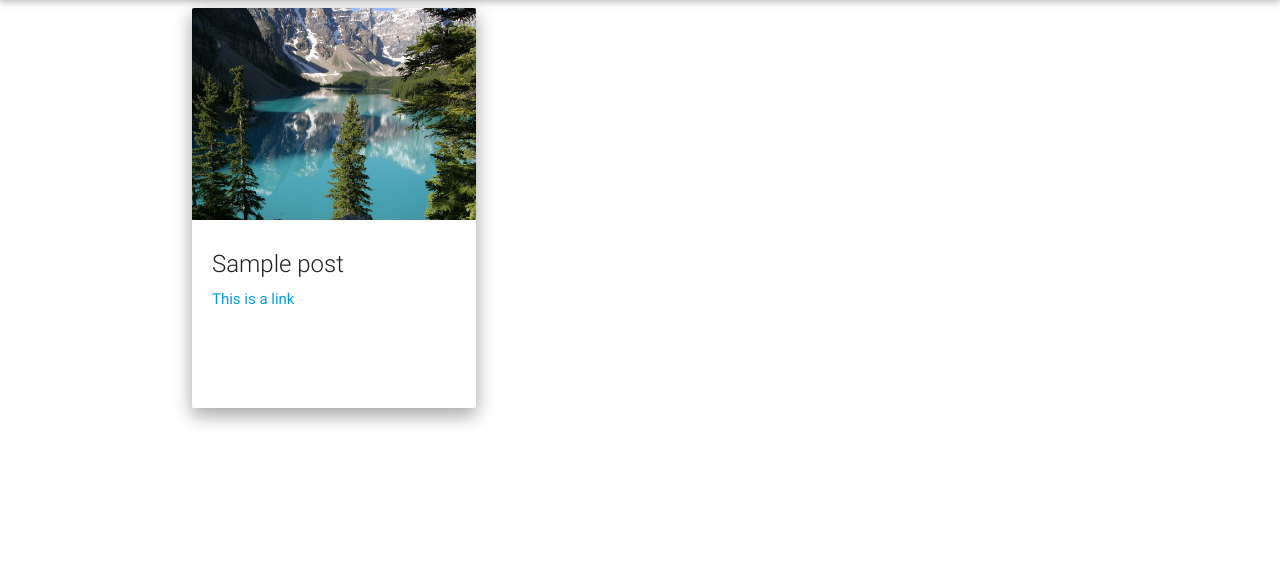
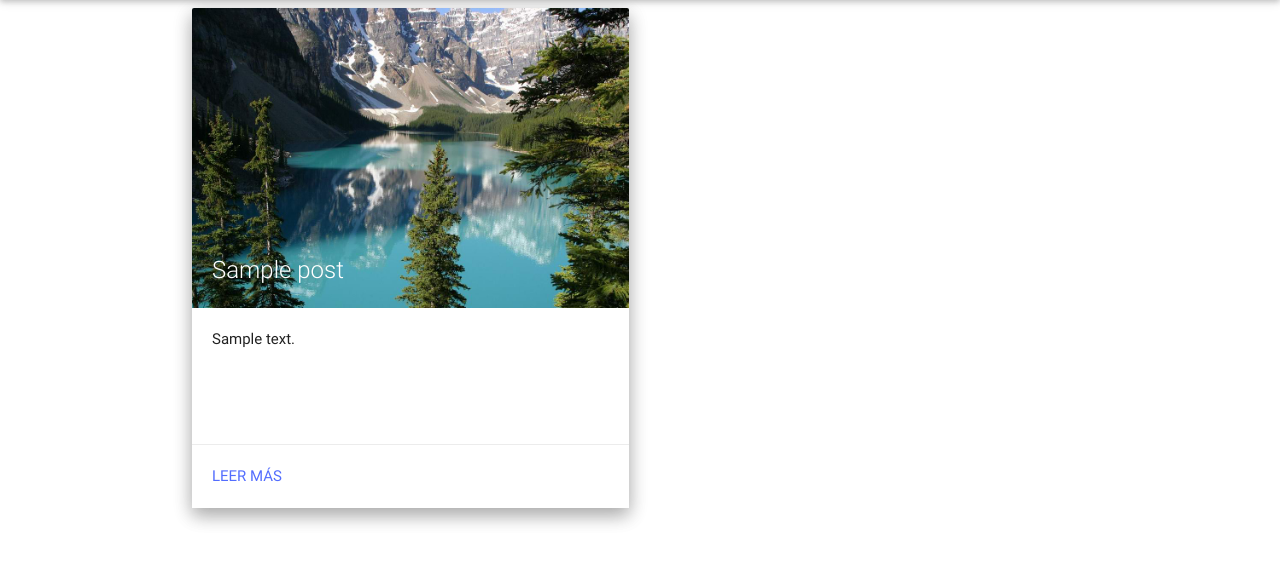
Before and after one commit to dsans/my-first-blog, a Django app: template blog/templates/blog/post_list.html in a window 1280 px wide. Shown: the part 64-628 px from the top of the page. Run offline with Django 3.2, Linux system fonts and the light colour scheme; the template is opened without the code that fills it: values that come from a table or form of the project are taken from there, others are empty; tables that the repository leaves empty hold one stand-in row (values such as "Sample post"); some libraries are stand-ins or nearby versions.

Commit message:
Mostramos articulos

```diff
--- a/blog/templates/blog/post_list.html
+++ b/blog/templates/blog/post_list.html
@@ -17,25 +17,24 @@
                   </div>
             </nav>
             <div class="container">
-            {% for post in posts %}
                   <div class="row">
-                        <div class="col s12 m4">
-                              <div class="card z-depth-2 medium">
+                  {% for post in posts %}
+                        <div class="col s12 m6">
+                              <div class="card large z-depth-2">
                                     <div class="card-image">
-                                          <img src="{% static 'img/sample.jpg'%}" alt="">
+                                          <img src="{% static 'img/sample.jpg'%}">
+                                          <span class="card-title">{{post.title}}</span>
                                     </div>
                                     <div class="card-content">
-                                          <span class="card-title activator grey-text text-darken-4">{{post.title}}</span>
-                                          <p><a href="#">This is a link</a></p>
+                                          <p>{{post.text}}</p>
                                     </div>
-
+                                    <div class="card-action">
+                                          <a href="#" class="indigo-text text-accent-2 ">Leer más</a>
+                                    </div>
                               </div>
                         </div>
-                        <!-- <p>publicado: {{ post.published_date }}</p>
-                        <h1><a href="">{{ post.title }}</a></h1>
-                        <p>{{ post.text|linebreaks }}</p> -->
+                  {% endfor %}
                   </div>
-            {% endfor %}
             </div>
             <script type="text/javascript" src="https://code.jquery.com/jquery-2.1.1.min.js"></script>
             <script type="text/javascript" src="{% static 'js/materialize.min.js' %}"></script>
```
